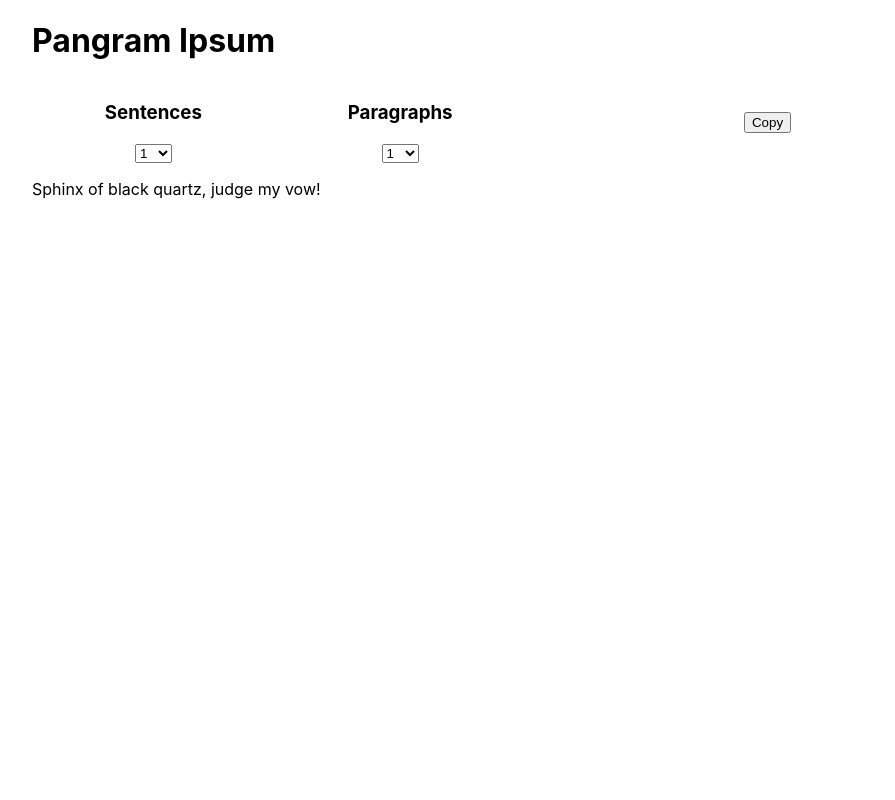
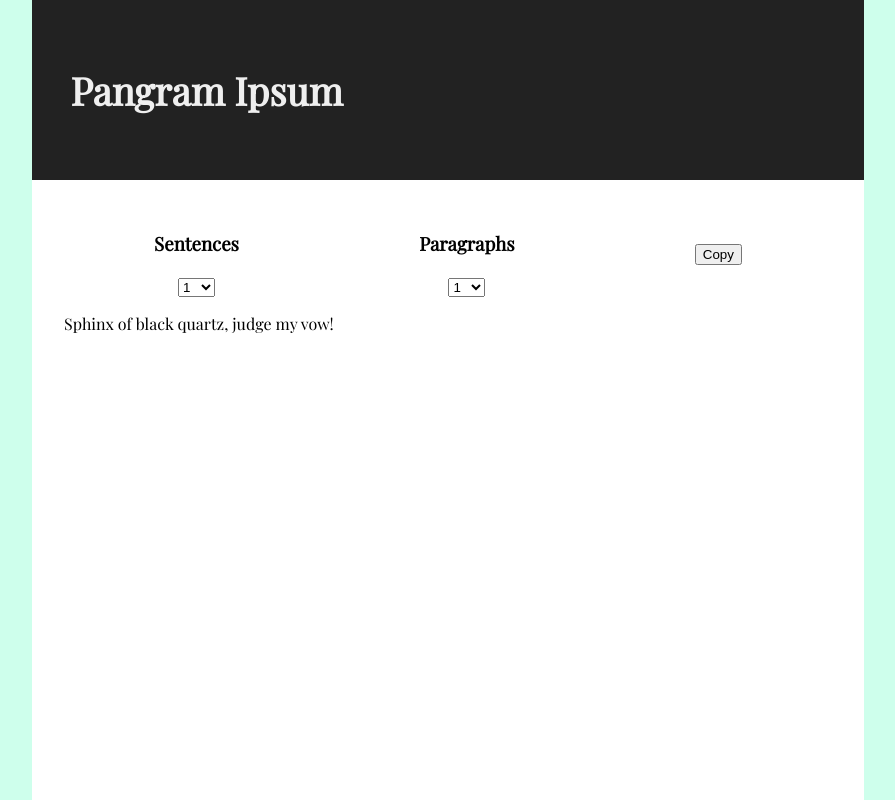
Before and after one commit to shullmb/pg_ipsum, a React (Create React App) app: page / in a window 1280 px wide. Shown: the whole page, without its empty margins (192-1087 px from the left). Built offline with nearby package versions, Linux system fonts and the light colour scheme.

Commit message:
a little bit of styling

```diff
--- a/src/App.css
+++ b/src/App.css
@@ -1,7 +1,28 @@
+@import url('https://fonts.googleapis.com/css?family=Playfair+Display');
+
+body {
+  background-color: rgba(183, 255, 227, 0.678);
+  font-family: 'Playfair Display', serif;
+}
+
+header {
+  background: #222;
+  color: #efefef;
+  padding: 2em;
+  font-size: 1.2em;
+  font-weight: bold;
+
+}
+
 #main {
   width: 52em;
   margin: 0 auto;
+  background: #FFF;
+  height: 100vh;
+}
 
+#container {
+  padding: 2em;
 }
 
 #PickerContainer {
@@ -11,12 +32,16 @@
   justify-content: space-around;
 }
 
+
+#copyBox {
+  z-index: -1000;
+  position: absolute;
+  top: 50%;
+  left: 50%;
+}
+
 .Picker {
   text-align: center;
-}
-
-#copyBox {
-  visibility: hidden;
 }
 
 @media screen and (max-width: 32em) {
--- a/src/App.js
+++ b/src/App.js
@@ -53,14 +53,17 @@ class App extends Component {
     let ipsum = this.state.ipsum ? this.state.ipsum : '';
     return (
       <div id="main">
+        <header>
           <h1>Pangram Ipsum</h1>
+        </header>
+        <div id="container">
           <PickerContainer>
             <Picker handleSelect={this.handleSelect} name={'Sentences'}  value={this.state.sentences} />
             <Picker handleSelect={this.handleSelect} name={'Paragraphs'} value={this.state.paragraphs} />
-          <br />
             <Button onClick={this.copyToClipboard} name={"Copy"}/>
           </PickerContainer>
           <TextBox text={ipsum} />
+        </div>
       </div>
     );
   }
--- a/src/components/TextBox.jsx
+++ b/src/components/TextBox.jsx
@@ -1,13 +1,17 @@
 import React from 'react';
 
 const TextBox = ({text}) => {
+
+  const handleChange = () => {
+    // putting this here so react stops yelling at me
+  }
 
   return (
     <div id="#textContaine">
       {
         text.split('\n').map( (p,i) => <p key={`ip${i}`}>{p}</p>)
       }
-      <textarea id="copyBox" value={text}>
+      <textarea id="copyBox" value={text} onChange={handleChange}>
 
       </textarea>
     </div>
```
Lines whose indentation alone changed are shown as unchanged.
